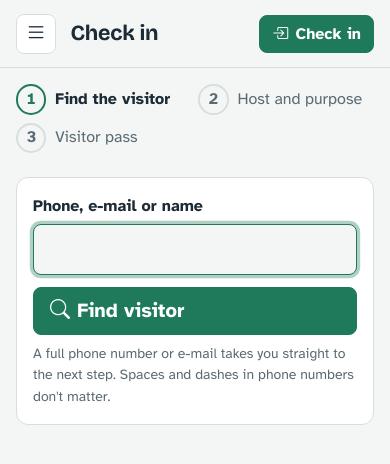
After one commit to ceetek1/visma, an ASP.NET Core app: template src/Visma.Web/Views/Visits/CheckInFind.cshtml in a window 390 px wide. The commit adds this page. Shown: the top 464 px of the page. Run offline with ASP.NET Core 8, Linux system fonts and the light colour scheme; the template is opened without the code that fills it, so the values that code supplies are empty; the project's own start-up code is not run, and a stand-in starts its controllers and pages; some libraries are stand-ins or nearby versions.

Commit message:
feat(visits): add check-in wizard, visitor pass and check-out
Step 1 finds the visitor by phone, e-mail or name (an exact phone/e-mail
match skips the list; visitors already on site show an On site badge
instead of Select). Step 2 picks an active host (grouped by department),
a purpose and optional notes; a visitor already on site is offered
check-out instead of the form. Success redirects to the visitor pass.

Check-out is a POST with an antiforgery token and only follows local
return URLs.

```diff
--- /dev/null
+++ b/src/Visma.Web/Views/Visits/CheckInFind.cshtml
@@ -0,0 +1,66 @@
+@model CheckInFindViewModel
+@inject NavigationHelper Nav
+@{
+    ViewData["Title"] = "Check in";
+    var canRegister = Nav.Exists("Visitors", "Create");
+}
+
+<partial name="_CheckInSteps" model="1" />
+
+<section class="panel find-panel">
+    <form method="get" asp-action="CheckIn" role="search" class="find-form">
+        <label for="q" class="form-label">Phone, e-mail or name</label>
+        <div class="find-row">
+            <input id="q" name="q" type="search" class="form-control form-control-lg" value="@Model.Query"
+                   autocomplete="off" autofocus aria-describedby="qHelp" />
+            <button type="submit" class="btn btn-primary btn-lg">
+                <i class="bi bi-search" aria-hidden="true"></i>
+                Find visitor
+            </button>
+        </div>
+        <p id="qHelp" class="form-text mb-0">
+            A full phone number or e-mail takes you straight to the next step. Spaces and dashes in phone numbers don't matter.
+        </p>
+    </form>
+</section>
+
+@if (Model.Searched)
+{
+    if (Model.Results.Count > 0)
+    {
+        <section class="panel" aria-labelledby="resultsHeading">
+            <header class="panel-head">
+                <h2 id="resultsHeading" class="panel-title">
+                    @Model.Results.Count @(Model.Results.Count == 1 ? "visitor matches" : "visitors match") “@Model.Query”
+                </h2>
+            </header>
+            <partial name="_VisitorPickTable" model="Model.Results" />
+        </section>
+    }
+    else
+    {
+        <section class="panel">
+            @if (canRegister)
+            {
+                <partial name="_EmptyState" model='new EmptyStateModel("bi-person-x", "No visitor found",
+                         $"Nobody matches “{Model.Query}”. Check the spelling, or register them as a new visitor.",
+                         "Register them", Url.Action("Create", "Visitors", new { phone = Model.Query }))' />
+            }
+            else
+            {
+                <partial name="_EmptyState" model='new EmptyStateModel("bi-person-x", "No visitor found",
+                         $"Nobody matches “{Model.Query}”. Check the spelling. Registering new visitors arrives with Increment 1.")' />
+            }
+        </section>
+    }
+}
+else if (Model.Recent.Count > 0)
+{
+    <section class="panel" aria-labelledby="recentHeading">
+        <header class="panel-head">
+            <h2 id="recentHeading" class="panel-title">Recently registered</h2>
+            <p class="panel-sub">Or pick someone who registered recently.</p>
+        </header>
+        <partial name="_VisitorPickTable" model="Model.Recent" />
+    </section>
+}
--- /dev/null
+++ b/src/Visma.Web/Views/Visits/_CheckInSteps.cshtml
@@ -0,0 +1,28 @@
+@model int
+@*
+    Where the receptionist is in the three-step check-in. Model = current step (1–3).
+    <partial name="_CheckInSteps" model="1" />
+*@
+@{
+    var steps = new[] { "Find the visitor", "Host and purpose", "Visitor pass" };
+}
+<ol class="checkin-steps" aria-label="Check-in progress">
+    @for (var i = 0; i < steps.Length; i++)
+    {
+        var n = i + 1;
+        var state = n < Model ? "is-done" : n == Model ? "is-current" : "";
+        <li class="checkin-step @state" aria-current="@(n == Model ? "step" : null)">
+            <span class="checkin-step-no" aria-hidden="true">
+                @if (n < Model)
+                {
+                    <i class="bi bi-check-lg"></i>
+                }
+                else
+                {
+                    @n
+                }
+            </span>
+            <span>@steps[i]</span>
+        </li>
+    }
+</ol>
--- a/src/Visma.Web/wwwroot/css/visma.css
+++ b/src/Visma.Web/wwwroot/css/visma.css
@@ -790,3 +790,168 @@ h1, h2, h3, .display-font {
 /* =============================================================================
    Feature styles: Person 3 (Visits & Dashboard) add below this line
    ============================================================================= */
+
+/* ---------- P3.1 Check-in wizard ---------- */
+/* The three steps read like the stages of signing the paper logbook. */
+.checkin-steps {
+    list-style: none;
+    padding: 0;
+    margin: 0 0 1.5rem;
+    display: flex;
+    flex-wrap: wrap;
+    gap: .5rem 1.75rem;
+    color: var(--v-muted);
+}
+
+.checkin-step {
+    display: inline-flex;
+    align-items: center;
+    gap: .55rem;
+}
+
+.checkin-step-no {
+    width: 1.9rem;
+    height: 1.9rem;
+    border-radius: 50%;
+    display: grid;
+    place-items: center;
+    border: 2px solid var(--v-rule);
+    font-weight: 700;
+    font-variant-numeric: tabular-nums;
+}
+
+.checkin-step.is-current {
+    color: var(--v-ink);
+    font-weight: 700;
+}
+
+.checkin-step.is-current .checkin-step-no {
+    border-color: var(--v-pass);
+    color: var(--v-pass);
+}
+
+.checkin-step.is-done .checkin-step-no {
+    background: var(--v-pass);
+    border-color: var(--v-pass);
+    color: #fff;
+}
+
+[data-bs-theme="dark"] .checkin-step.is-done .checkin-step-no {
+    color: #08140F;
+}
+
+.find-panel {
+    max-width: 760px;
+}
+
+.find-row {
+    display: flex;
+    gap: .75rem;
+    margin-bottom: .5rem;
+}
+
+.find-row .form-control {
+    flex: 1 1 auto;
+    min-width: 0;
+}
+
+.find-row .btn {
+    white-space: nowrap;
+}
+
+.pick-table td .status {
+    vertical-align: middle;
+}
+
+.visitor-summary {
+    display: flex;
+    justify-content: space-between;
+    align-items: flex-start;
+    gap: 1rem;
+    max-width: 760px;
+}
+
+.visitor-summary-name {
+    font-family: var(--v-font-display);
+    font-weight: 700;
+    font-size: 1.6rem;
+    line-height: 1.15;
+    margin: 0 0 .3rem;
+}
+
+.visitor-summary-meta {
+    display: flex;
+    flex-wrap: wrap;
+    gap: .25rem 1.25rem;
+    color: var(--v-muted);
+    margin: 0;
+}
+
+.visitor-summary-change {
+    white-space: nowrap;
+}
+
+.checkin-form-panel,
+.already-in {
+    max-width: 760px;
+}
+
+.label-optional {
+    font-weight: 400;
+    color: var(--v-muted);
+}
+
+.form-errors ul {
+    list-style: none;
+    margin: 0 0 1rem;
+    padding: .75rem 1rem;
+    border: 1px solid var(--v-signal);
+    border-radius: var(--v-radius-control);
+    background: var(--v-signal-tint);
+    color: var(--v-ink);
+    font-size: 1rem;
+}
+
+.form-errors.validation-summary-valid {
+    display: none;
+}
+
+.already-in-body {
+    display: grid;
+    gap: 1rem;
+    justify-items: start;
+}
+
+/* ---------- P3.2 Visitor pass page ---------- */
+.pass-page {
+    display: grid;
+    gap: 1.25rem;
+    justify-items: start;
+}
+
+.pass-page .pass {
+    max-width: 420px;
+}
+
+.pass-page-actions {
+    display: flex;
+    flex-wrap: wrap;
+    gap: .6rem;
+}
+
+@media (max-width: 575.98px) {
+    .find-row {
+        flex-direction: column;
+    }
+
+    .visitor-summary {
+        flex-direction: column;
+        gap: .5rem;
+    }
+
+    .pass-page-actions > *,
+    .pass-page-actions .btn {
+        width: 100%;
+        justify-content: center;
+    }
+}
```
Also changed, not shown: src/Visma.Web/Controllers/VisitsController.cs (added, +158 -0 lines), src/Visma.Web/Infrastructure/LocalDay.cs (added, +17 -0 lines), src/Visma.Web/Models/VisitViewModels.cs (added, +92 -0 lines), src/Visma.Web/Views/Visits/CheckInDetails.cshtml (added, +89 -0 lines), src/Visma.Web/Views/Visits/Pass.cshtml (added, +32 -0 lines), src/Visma.Web/Views/Visits/_VisitorPickTable.cshtml (added, +39 -0 lines).
